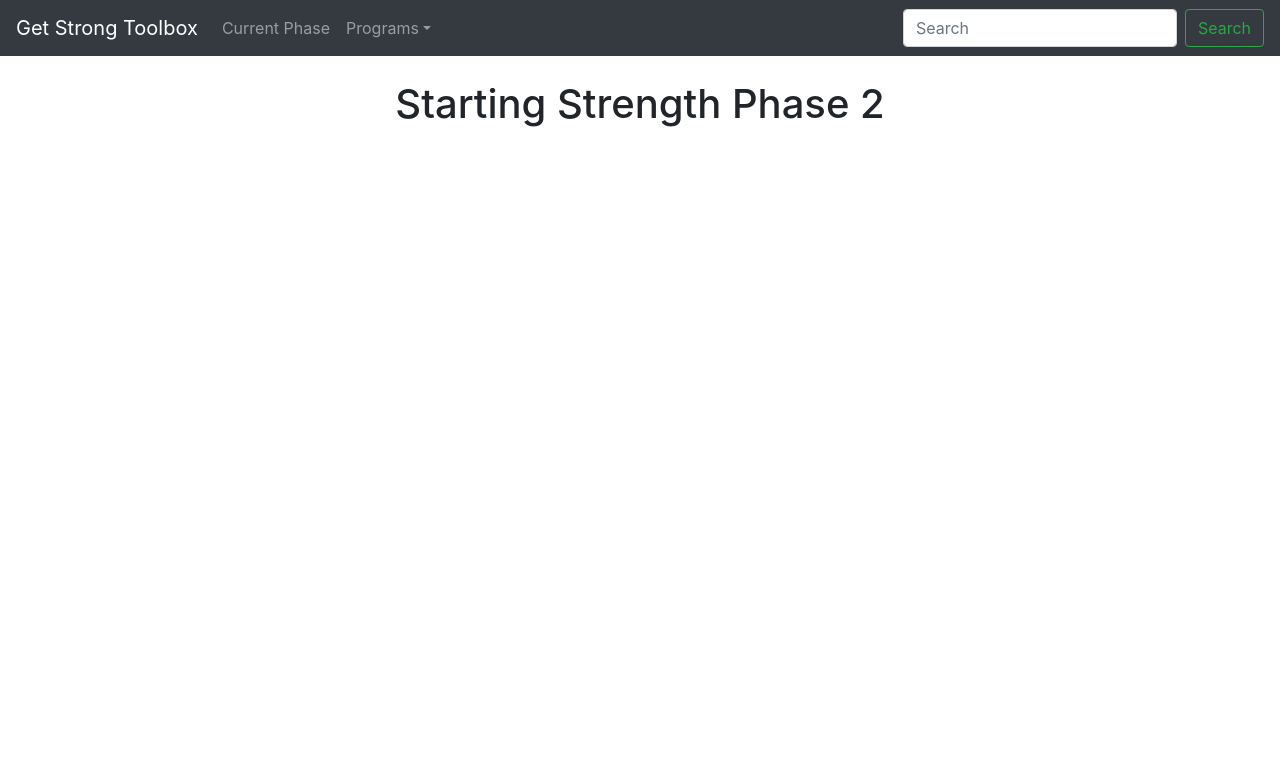
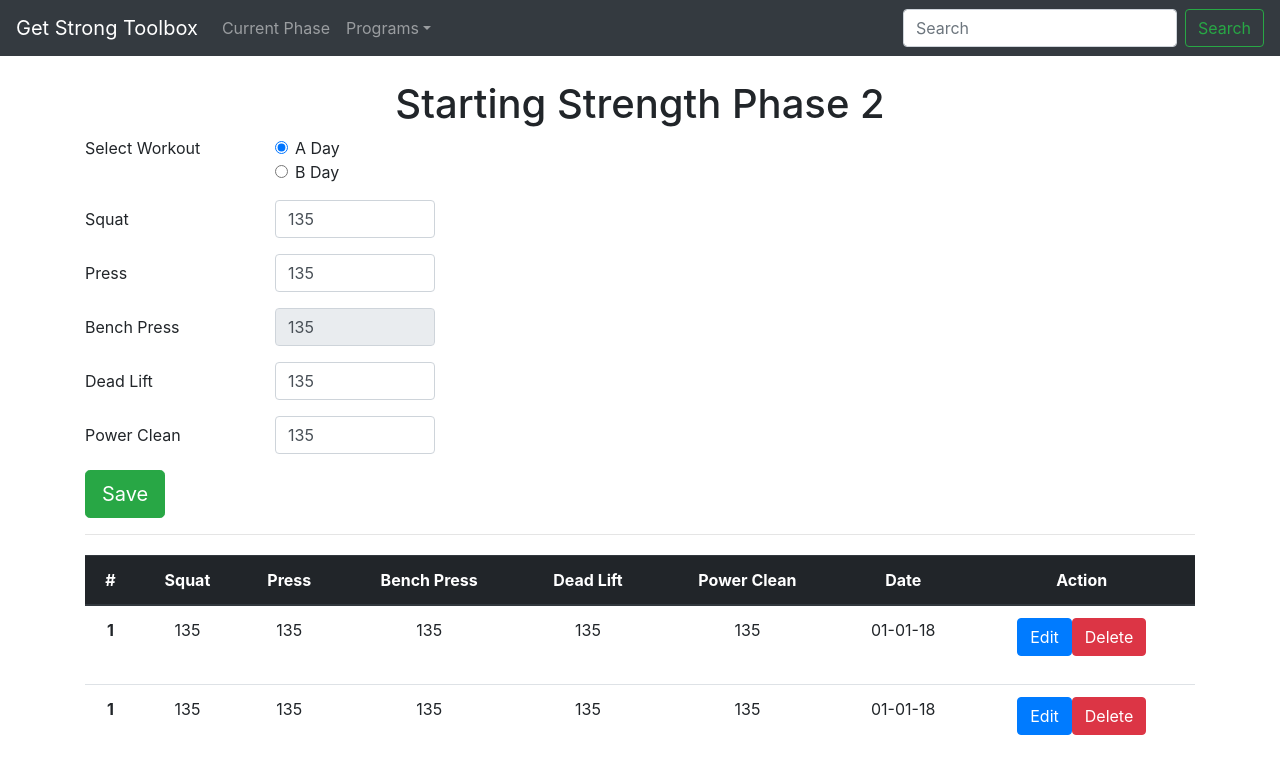
Before and after one commit to lbuthman/get-strong, an Angular app in the folder src/main/frontend/: page /programs/starting-strength/phase2 in a window 1280 px wide. Shown: the top 774 px of the page. Built offline with nearby package versions, Linux system fonts and the light colour scheme.

Commit message:
[feat] Add workouts array to each phase as input to list view

```diff
--- a/src/main/frontend/src/app/program/starting-strong/phase-list/phase-list.component.ts
+++ b/src/main/frontend/src/app/program/starting-strong/phase-list/phase-list.component.ts
@@ -8,28 +8,7 @@
 })
 export class PhaseListComponent implements OnInit {
 
-  @Input() workouts: StartingStrengthWorkout[] = [
-    {
-    id: 1,
-    squat: 135,
-    press: 135,
-    benchPress: 135,
-    deadLift: 135,
-    powerClean: 135,
-    pullUp: 135,
-    date: "01-01-18",
-    },
-    {
-      id: 1,
-      squat: 135,
-      press: 135,
-      benchPress: 135,
-      deadLift: 135,
-      powerClean: 135,
-      pullUp: 135,
-      date: "01-01-18",
-    },
-  ];
+  @Input() workouts: StartingStrengthWorkout[];
 
   @Input() phase: string = "phase1";
 
--- a/src/main/frontend/src/app/program/starting-strong/phase1/phase1.component.html
+++ b/src/main/frontend/src/app/program/starting-strong/phase1/phase1.component.html
@@ -1,3 +1,3 @@
 <h1 class="text-center">Starting Strength Phase 1</h1>
-<phase-form [workout]="workout" [phase]="phase"></phase-form>
-<phase-list></phase-list>
+<phase-form [workout]="currentWorkout" [phase]="phase"></phase-form>
+<phase-list [workouts]="workouts" [phase]="phase"></phase-list>
--- a/src/main/frontend/src/app/program/starting-strong/phase1/phase1.component.ts
+++ b/src/main/frontend/src/app/program/starting-strong/phase1/phase1.component.ts
@@ -8,7 +8,7 @@
 })
 export class Phase1Component implements OnInit {
 
-  workout: StartingStrengthWorkout = {
+  currentWorkout: StartingStrengthWorkout = {
     id: 1,
     squat: 135,
     press: 135,
@@ -19,6 +19,29 @@
     date: "01-01-18",
   };
 
+  workouts: StartingStrengthWorkout[] = [
+    {
+      id: 1,
+      squat: 135,
+      press: 135,
+      benchPress: 135,
+      deadLift: 135,
+      powerClean: 135,
+      pullUp: 135,
+      date: "01-01-18",
+    },
+    {
+      id: 1,
+      squat: 135,
+      press: 135,
+      benchPress: 135,
+      deadLift: 135,
+      powerClean: 135,
+      pullUp: 135,
+      date: "01-01-18",
+    },
+  ];
+
   phase: String = "phase1";
 
   constructor() { }
--- a/src/main/frontend/src/app/program/starting-strong/phase2/phase2.component.html
+++ b/src/main/frontend/src/app/program/starting-strong/phase2/phase2.component.html
@@ -1 +1,3 @@
 <h1 class="text-center">Starting Strength Phase 2</h1>
+<phase-form [workout]="currentWorkout" [phase]="phase"></phase-form>
+<phase-list [workouts]="workouts" [phase]="phase"></phase-list>
--- a/src/main/frontend/src/app/program/starting-strong/phase2/phase2.component.ts
+++ b/src/main/frontend/src/app/program/starting-strong/phase2/phase2.component.ts
@@ -1,4 +1,5 @@
 import { Component, OnInit } from '@angular/core';
+import {StartingStrengthWorkout} from "../startingStrengthWorkout";
 
 @Component({
   selector: 'phase2',
@@ -7,6 +8,42 @@
 })
 export class Phase2Component implements OnInit {
 
+  currentWorkout: StartingStrengthWorkout = {
+    id: 1,
+    squat: 135,
+    press: 135,
+    benchPress: 135,
+    deadLift: 135,
+    powerClean: 135,
+    pullUp: 135,
+    date: "01-01-18",
+  };
+
+  workouts: StartingStrengthWorkout[] = [
+    {
+      id: 1,
+      squat: 135,
+      press: 135,
+      benchPress: 135,
+      deadLift: 135,
+      powerClean: 135,
+      pullUp: 135,
+      date: "01-01-18",
+    },
+    {
+      id: 1,
+      squat: 135,
+      press: 135,
+      benchPress: 135,
+      deadLift: 135,
+      powerClean: 135,
+      pullUp: 135,
+      date: "01-01-18",
+    },
+  ];
+
+  phase: String = "phase2";
+
   constructor() { }
 
   ngOnInit() {
--- a/src/main/frontend/src/app/program/starting-strong/phase3/phase3.component.html
+++ b/src/main/frontend/src/app/program/starting-strong/phase3/phase3.component.html
@@ -1 +1,3 @@
-<h1 class="text-center">Starting Strength Phase 1</h1>
+<h1 class="text-center">Starting Strength Phase 2</h1>
+<phase-form [workout]="currentWorkout" [phase]="phase"></phase-form>
+<phase-list [workouts]="workouts" [phase]="phase"></phase-list>
--- a/src/main/frontend/src/app/program/starting-strong/phase3/phase3.component.ts
+++ b/src/main/frontend/src/app/program/starting-strong/phase3/phase3.component.ts
@@ -1,4 +1,5 @@
 import { Component, OnInit } from '@angular/core';
+import {StartingStrengthWorkout} from "../startingStrengthWorkout";
 
 @Component({
   selector: 'phase3',
@@ -7,6 +8,42 @@
 })
 export class Phase3Component implements OnInit {
 
+  currentWorkout: StartingStrengthWorkout = {
+    id: 1,
+    squat: 135,
+    press: 135,
+    benchPress: 135,
+    deadLift: 135,
+    powerClean: 135,
+    pullUp: 135,
+    date: "01-01-18",
+  };
+
+  workouts: StartingStrengthWorkout[] = [
+    {
+      id: 1,
+      squat: 135,
+      press: 135,
+      benchPress: 135,
+      deadLift: 135,
+      powerClean: 135,
+      pullUp: 135,
+      date: "01-01-18",
+    },
+    {
+      id: 1,
+      squat: 135,
+      press: 135,
+      benchPress: 135,
+      deadLift: 135,
+      powerClean: 135,
+      pullUp: 135,
+      date: "01-01-18",
+    },
+  ];
+
+  phase: String = "phase3";
+
   constructor() { }
 
   ngOnInit() {
```
